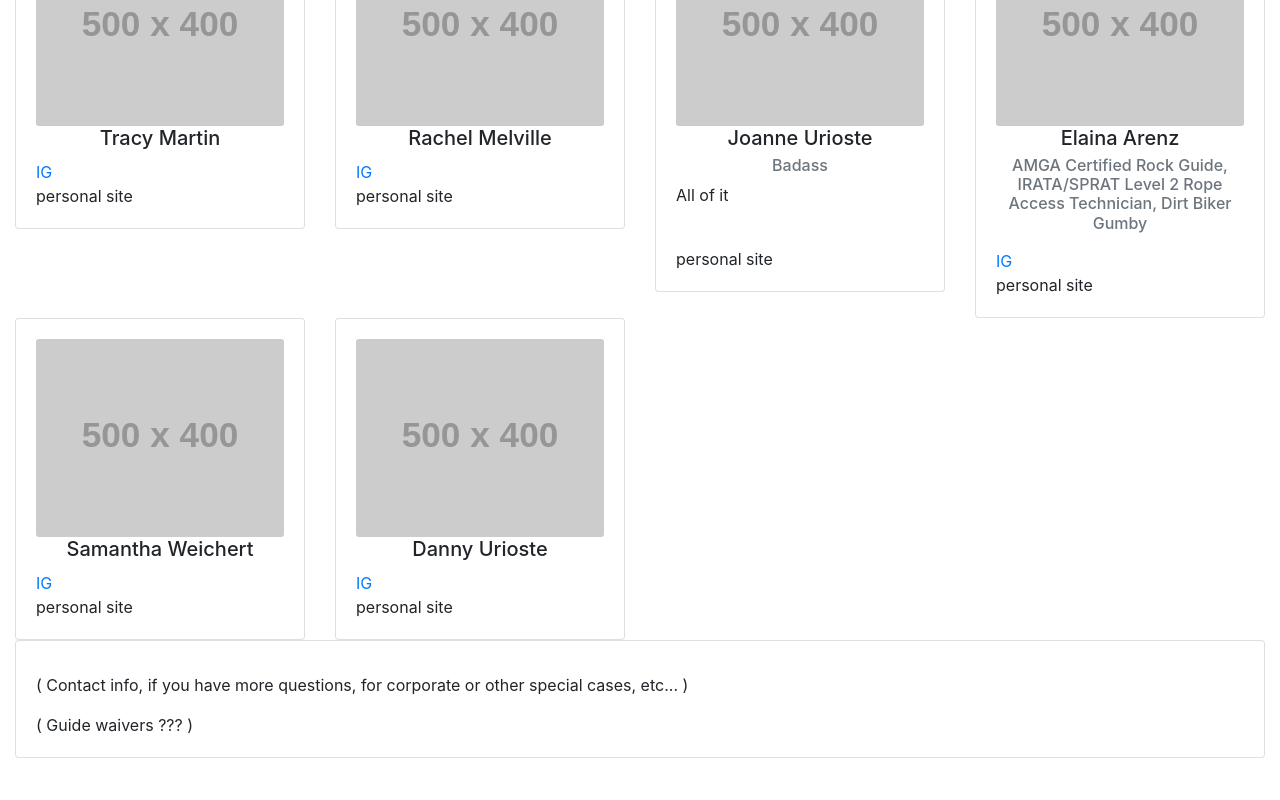
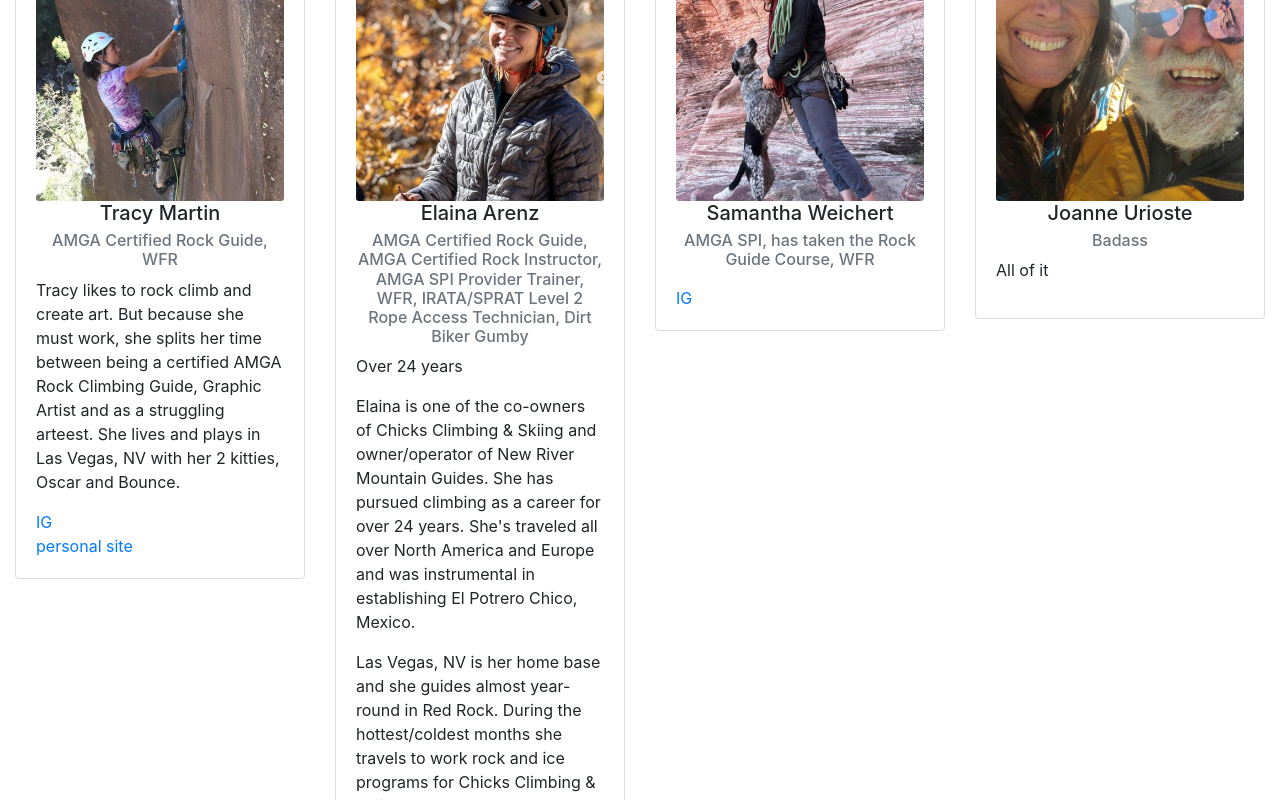
Before and after one commit to j-poneil/desert-rock-sports, a React (Create React App) app: page /guiding in a window 1280 px wide. Shown: the part 3060-3860 px from the top of the page. Before the commit the page ends 3818 px from the top, so only its background shows below. Built offline with nearby package versions, Linux system fonts and the light colour scheme; a web font is replaced by a local one.

Commit message:
added guide bio photos, some bios, etc

```diff
--- a/src/components/data/guides.js
+++ b/src/components/data/guides.js
@@ -1,6 +1,19 @@
 // % photo imports
-// Have not decided on what dimensions should be standardized, probably something like 250 x 250px
+// Standardized to 450 x 450px, kinda arbitrary, but whatever. Not too big.
 // import SOMEPHOTO from '../../img/RRCG/GuideBioImgs/SOMEPHOTO.JPG';
+import Matt from '../../img/RRCG/GuideBioImgs/Matt_450w_450h.jpg';
+import T2 from '../../img/RRCG/GuideBioImgs/T2_450w_450h.jpg';
+import Elaina from '../../img/RRCG/GuideBioImgs/Elaina_450w_450h.jpg';
+import Rachel from '../../img/RRCG/GuideBioImgs/Rachel_450w_450h.jpg';
+import Samantha from '../../img/RRCG/GuideBioImgs/Samantha_450w_450h.jpg';
+import Tracy from '../../img/RRCG/GuideBioImgs/Tracy_450w_450h.jpg';
+import Cody from '../../img/RRCG/GuideBioImgs/Cody_450w_450h.jpg';
+import Josh from '../../img/RRCG/GuideBioImgs/Josh_450w_450h.jpg';
+import Danny from '../../img/RRCG/GuideBioImgs/Danny_450w_450h.jpg';
+import Dan from '../../img/RRCG/GuideBioImgs/Dan_450w_450h.jpg';
+import Adam from '../../img/RRCG/GuideBioImgs/Adam_450w_450h.jpg';
+import Joanne from '../../img/RRCG/GuideBioImgs/Joanne_450w_450h.jpg';
+import Nathan from '../../img/RRCG/GuideBioImgs/Nathan_450w_450h.jpg';
 
 // Used in Guiding.js
 export const guides = [
@@ -11,8 +24,9 @@ export const guides = [
         bio1: "",
         bio2: "",
         bio3: "",
-        pic: "https://via.placeholder.com/500x400",
+        pic: Dan,
         ig: "",
+        site: '',
         active: true
     },
     {
@@ -22,8 +36,9 @@ export const guides = [
         bio1: "",
         bio2: "",
         bio3: "",
-        pic: "https://via.placeholder.com/500x400",
-        ig: "",
+        pic: Josh,
+        ig: "https://www.instagram.com/tullynation/",
+        site: '',
         active: true
     },
     {
@@ -33,8 +48,105 @@ export const guides = [
         bio1: "From ATX, couldn't resist the draw of Red Rock Sandstone.",
         bio2: "Loves easy multipitch, cracks, offwidths.",
         bio3: "Coded this site. Also sews.",
-        pic: "https://via.placeholder.com/500x400",
+        pic: T2,
         ig: "https://www.instagram.com/climbguidecraft/",
+        site: '',
+        active: true
+    },
+    {
+        name: "Rachel Melville",
+        certs: "",
+        exp: "",
+        bio1: "",
+        bio2: "",
+        bio3: "",
+        pic: Rachel,
+        ig: "https://www.instagram.com/twincannons/",
+        site: '',
+        active: true
+    },
+    {
+        name: "Tracy Martin",
+        certs: "AMGA Certified Rock Guide, WFR",
+        exp: "",
+        bio1: "Tracy likes to rock climb and create art. But because she must work, she splits her time between being a certified AMGA Rock Climbing Guide, Graphic Artist and as a struggling arteest. She lives and plays in Las Vegas, NV with her 2 kitties, Oscar and Bounce.",
+        bio2: "",
+        bio3: "",
+        pic: Tracy,
+        ig: "https://www.instagram.com/tracypmartin/",
+        site: 'https://tracypmartin.com/',
+        active: true
+    },
+    {
+        name: "Elaina Arenz",
+        certs: "AMGA Certified Rock Guide, AMGA Certified Rock Instructor, AMGA SPI Provider Trainer, WFR, IRATA/SPRAT Level 2 Rope Access Technician, Dirt Biker Gumby",
+        exp: "Over 24 years",
+        bio1: "Elaina is one of the co-owners of Chicks Climbing & Skiing and owner/operator of New River Mountain Guides. She has pursued climbing as a career for over 24 years. She's traveled all over North America and Europe and was instrumental in establishing El Potrero Chico, Mexico.",
+        bio2: "Las Vegas, NV is her home base and she guides almost year-round in Red Rock. During the hottest/coldest months she travels to work rock and ice programs for Chicks Climbing & Skiing, teach SPI Courses and manages things back at the New River Gorge, WV. She is a newly minted AMGA SPI Provider Trainer as of 2018 and has worked as a Warrior's Way Trainer since 2006. The Warrior's Way is a method of approaching climbing which helps one to stay focused to overcome fear of falling and improve commitment in climbing. Elaina served on the Board of Directors of the Access Fund 2014-2017 and has supported their efforts for the last 20 years as an Athlete Ambassador. In 2001 she was awarded the Sharp End Award by The Access Fund for her outstanding contribution to climbers’ advocacy.",
+        bio3: "Elaina has appeared in the Women of Climbing Calendar in 2001 and 2003 and is also featured in photographer Chris Noble’s book called Women Who Dare: North America's Most Inspiring Women Climbers, alongside her climbing heroes Lynn Hill and Kitty Calhoun.",
+        pic: Elaina,
+        ig: "https://www.instagram.com/lainersclimbs/",
+        site: '',
+        active: true
+    },
+    {
+        name: "Samantha Weichert",
+        certs: "AMGA SPI, has taken the Rock Guide Course, WFR",
+        exp: "",
+        bio1: "",
+        bio2: "",
+        bio3: "",
+        pic: Samantha,
+        ig: "https://www.instagram.com/sam.weich/",
+        site: '',
+        active: true
+    },
+    {
+        name: "Joanne Urioste",
+        certs: "Badass",
+        exp: "All of it",
+        bio1: "",
+        bio2: "",
+        bio3: "",
+        pic: Joanne,
+        ig: "",
+        site: '',
+        active: true
+    },
+    {
+        name: "Matt Kuehl",
+        certs: "",
+        exp: "",
+        bio1: "",
+        bio2: "",
+        bio3: "",
+        pic: Matt,
+        ig: "https://www.instagram.com/mattkuehlphoto/",
+        site: 'https://www.mattkuehlphoto.com/',
+        active: true
+    },
+    {
+        name: "Cody Bradford",
+        certs: "AMGA Certified Rock Guide, WFR",
+        exp: "?+ years climbing, 9+ Guiding",
+        bio1: "I began my career on the sculpted meta-sandstone escarpments of the North Carolina High Country at the height of the Eastern Continental Divide. I received my Bachelors of Science in Recreation Management from Appalachian State University in 2012 and subsequently began my guiding career by earning my AMGA Single Pitch Instructor certification later that year.",
+        bio2: "I currently reside in Las Vegas, guiding out of Red Rock National Conservation Area, Joshua Tree National Park, the Sierra, and Moab. During the summer, I spend my time guiding in the Cascades as well as Wyoming in locations such as the Tetons and the Winds.",
+        bio3: "Musician by night.",
+        pic: Cody,
+        ig: "https://www.instagram.com/thecodybradford/",
+        site: 'https://www.codybradford.com/',
+        active: true
+    },
+    {
+        name: "Nathan Petrosian",
+        certs: "",
+        exp: "",
+        bio1: "",
+        bio2: "",
+        bio3: "",
+        pic: Nathan,
+        ig: "",
+        site: '',
         active: true
     },
     {
@@ -44,63 +156,9 @@ export const guides = [
         bio1: "",
         bio2: "",
         bio3: "",
-        pic: "https://via.placeholder.com/500x400",
+        pic: Adam,
         ig: "https://www.instagram.com/a.happensack/",
-        active: true
-    },
-    {
-        name: "Tracy Martin",
-        certs: "",
-        exp: "",
-        bio1: "",
-        bio2: "",
-        bio3: "",
-        pic: "https://via.placeholder.com/500x400",
-        ig: "https://www.instagram.com/tracypmartin/",
-        active: true
-    },
-    {
-        name: "Rachel Melville",
-        certs: "",
-        exp: "",
-        bio1: "",
-        bio2: "",
-        bio3: "",
-        pic: "https://via.placeholder.com/500x400",
-        ig: "https://www.instagram.com/twincannons/",
-        active: true
-    },
-    {
-        name: "Joanne Urioste",
-        certs: "Badass",
-        exp: "All of it",
-        bio1: "",
-        bio2: "",
-        bio3: "",
-        pic: "https://via.placeholder.com/500x400",
-        ig: "",
-        active: true
-    },
-    {
-        name: "Elaina Arenz",
-        certs: "AMGA Certified Rock Guide, IRATA/SPRAT Level 2 Rope Access Technician, Dirt Biker Gumby",
-        exp: "",
-        bio1: "",
-        bio2: "",
-        bio3: "",
-        pic: "https://via.placeholder.com/500x400",
-        ig: "https://www.instagram.com/lainersclimbs/",
-        active: true
-    },
-    {
-        name: "Samantha Weichert",
-        certs: "",
-        exp: "",
-        bio1: "",
-        bio2: "",
-        bio3: "",
-        pic: "https://via.placeholder.com/500x400",
-        ig: "https://www.instagram.com/sam.weich/",
+        site: '',
         active: true
     },
     {
@@ -110,8 +168,9 @@ export const guides = [
         bio1: "",
         bio2: "",
         bio3: "",
-        pic: "https://via.placeholder.com/500x400",
+        pic: Danny,
         ig: "https://www.instagram.com/dynooftheshire/",
+        site: '',
         active: true
     }
 ];
```
